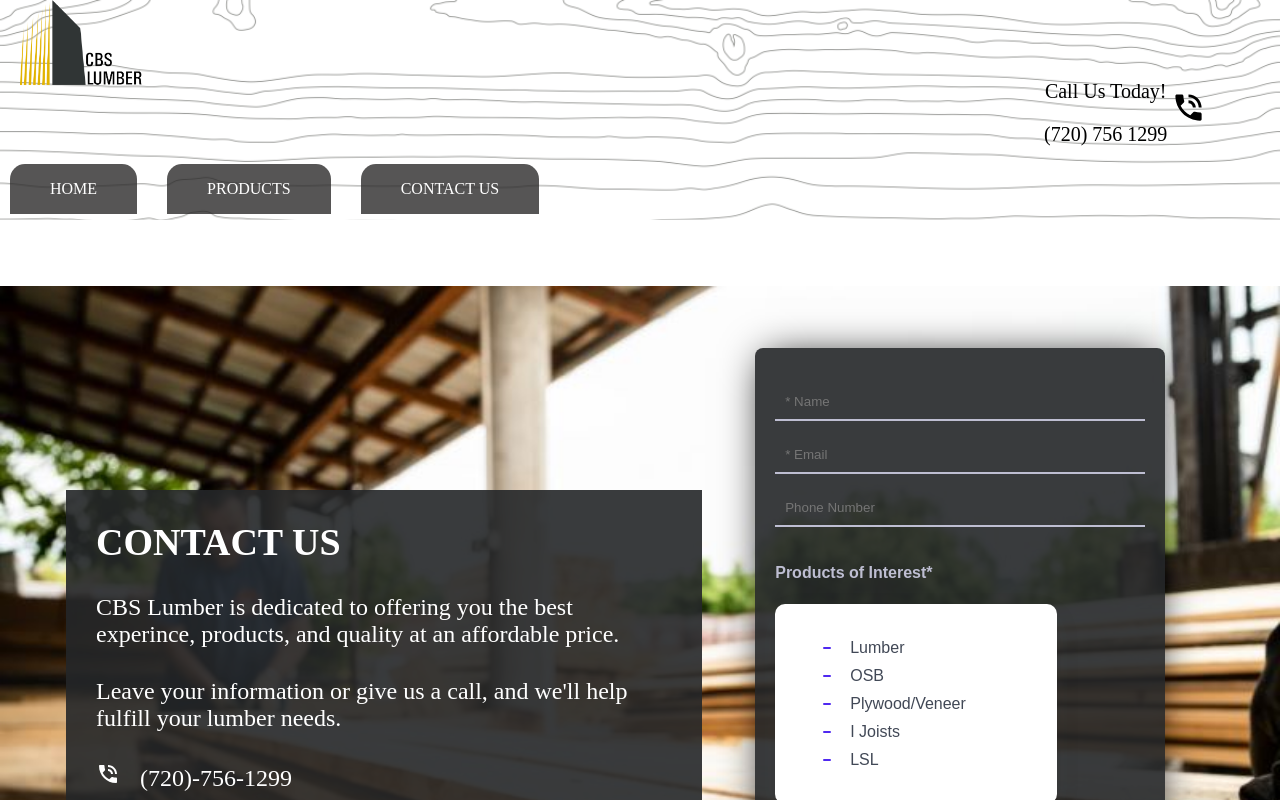
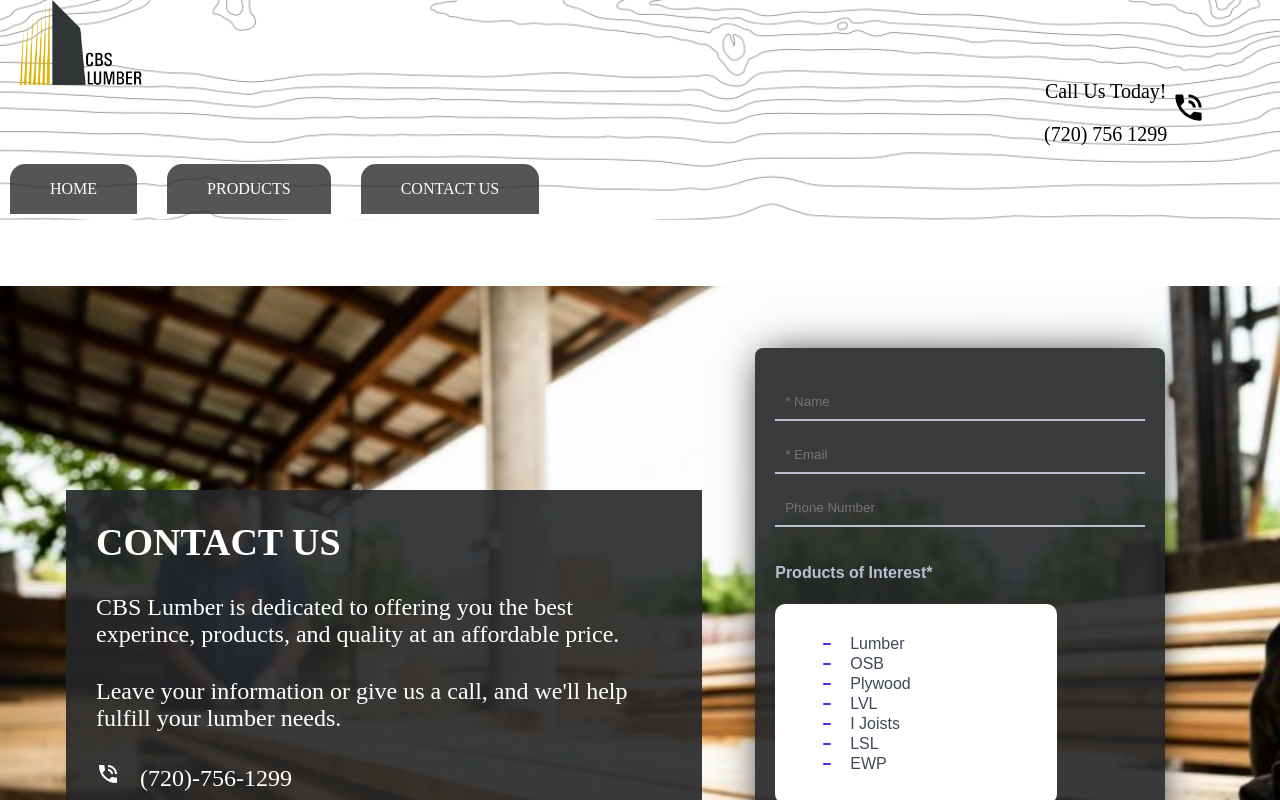
Before and after one commit to Noah8863/CBS-Lumber, a React (Create React App) app: page /contact in a window 1280 px wide. Shown: the top 800 px of the page. Built offline with nearby package versions, Linux system fonts and the light colour scheme.

Commit message:
changed styles upon clients needs

```diff
--- a/src/components/Contact-Card/contact.scss
+++ b/src/components/Contact-Card/contact.scss
@@ -1,7 +1,7 @@
 #contact-card-container {
     position: relative;
     display: flex;
-    background-image: url(../../images/fork-lift-img2.jpg);
+    background-image: url(../../images/fork-lift-banner.jpg);
     background-size: cover;
     background-repeat: no-repeat;
     padding: 30px;
@@ -14,9 +14,9 @@
     margin: 10px;
     background-color: rgba(178, 176, 176, 0.8);
     color: white;
-    text-align: center;
+    text-align: left;
     padding: 60px;
-    font-size:18px;
+    font-size:22px;
 }
 #contact-card a {
     color: white;
--- a/src/components/Contact/index.js
+++ b/src/components/Contact/index.js
@@ -23,13 +23,16 @@
       plywood: document.getElementById("plywood").checked ? "Yes ✅" : "No ❌",
       osb: document.getElementById("osb").checked ? "Yes ✅" : "No ❌",
       lsl: document.getElementById("lsl").checked ? "Yes ✅" : "No ❌",
+      lvl: document.getElementById("lvl").checked ? "Yes ✅" : "No ❌",
+      ijoists: document.getElementById("ijoists").checked ? "Yes ✅" : "No ❌",
+      ewp: document.getElementById("ewp").checked ? "Yes ✅" : "No ❌",
       subject: document.getElementById("subject").value,
       message: document.getElementById("message").value,
     };
     console.log(formData);
     emailjs
       .send(
-        "service_32wky28",
+        "service_yctb6c8",
         "template_s77x9a4",
         formData,
         "nIOQ4DjOD6VPrQRy0"
@@ -72,8 +75,8 @@
             </a>
           </div>
         </div>
-        {/* <form className="inputContainer" onSubmit={sendEmail}> */}
-        <form className="inputContainer">
+        <form className="inputContainer" onSubmit={sendEmail}>
+        {/* <form className="inputContainer"> */}
           <p type="Name:">
             <input
               className="inputfield"
@@ -102,20 +105,29 @@
           <div className="checkboxform field">
             <h4>Products of Interest*</h4>
             <div id="checklist">
-              <input id="01 lumber" type="checkbox" value="1" />
-              <label for="01">Lumber</label>
 
-              <input id="02 osb" type="checkbox" value="2" />
-              <label for="02">OSB</label>
+              <input id="umber" type="checkbox" value="1" />
+              <label htmlFor="01 lumber">Lumber</label>
 
-              <input id="03 plywood" type="checkbox" value="3" />
-              <label for="03">Plywood/Veneer</label>
+              <input id="osb" type="checkbox" value="2" />
+              <label htmlFor="02 osb">OSB</label>
 
-              <input id="04 ijoists" type="checkbox" value="4" />
-              <label for="04">I Joists</label>
+              <input id="plywood" type="checkbox" value="3" />
+              <label htmlFor="03 plywood">Plywood</label>
 
-              <input id="05" type="checkbox" value="5" />
-              <label for="05 lsl">LSL</label>
+              <input id="lvl" type="checkbox" value="7" />
+              <label htmlFor="07 lvl">LVL</label>
+
+              <input id="ijoists" type="checkbox" value="4" />
+              <label htmlFor="04 ijoists">I Joists</label>
+
+              <input id="lsl" type="checkbox" value="5" />
+              <label htmlFor="05 lsl">LSL</label>
+
+              <input id="ewp" type="checkbox" value="6" />
+              <label htmlFor="06 ewp">EWP</label>
+
+
             </div>
             {/* <label>
               <input type="checkbox" className="checkboxOptions" id="lumber" />
--- a/src/components/Info/info.scss
+++ b/src/components/Info/info.scss
@@ -29,21 +29,25 @@
   position: relative;
   display: grid;
   grid-template-columns: 30% 70%;
-  text-align: center;
   align-items: center;
   background-color: rgb(216, 201, 156, 0.8);
   padding: 20px;
-  width: 80%;
+  width: 100%;
 }
 .info-cards p {
   font-size: 18px;
   padding: 10px;
+  text-align: left;
 }
 .card-header {
+  position: relative;
   border-right: 4px solid black;
   padding-top: 50px;
   padding-bottom: 50px;
+  align-items: center;
+  text-align: center;
 }
+
 
 #lumber-info-container {
   position: relative;
@@ -63,7 +67,8 @@
   margin: auto;
   width: 60%;
   height: 250px;
-  text-align: center;
+  text-align: right;
+  margin-bottom: 40px;
 }
 #lumber-info-card p {
   font-size: 20px;
@@ -71,6 +76,7 @@
   background-color: rgba(128, 128, 128, 0.8);
   margin-right: 10px;
   word-spacing: 8px;
+  margin-bottom: 20px;
 }
 #lumber-info-card h1 {
   font-size: 38px;
@@ -78,6 +84,7 @@
   color: rgb(0, 0, 0);
   border-left: 3px solid rgb(255, 255, 255);
   color: white;
+  padding-left: 10px;
 }
 #lumber-info-header-mobile {
   display: none;
@@ -124,5 +131,6 @@
   }
   #lumber-info-header {
     display: none;
+    margin-left: 10px;
   }
 }
--- a/src/components/Products/product.scss
+++ b/src/components/Products/product.scss
@@ -4,10 +4,11 @@
   z-index: 3;
   margin: auto;
   justify-content: center;
+  align-items: center;
   left: 15%;
   width: 70%;
   padding: 20px;
-  top: 40%;
+  top: 50%;
   color: white;
   text-align: center;
   background-color: rgba(88, 88, 88, 0.8);
```
Also changed, not shown: 1 other file (tests, documents, lock files or other folders).
